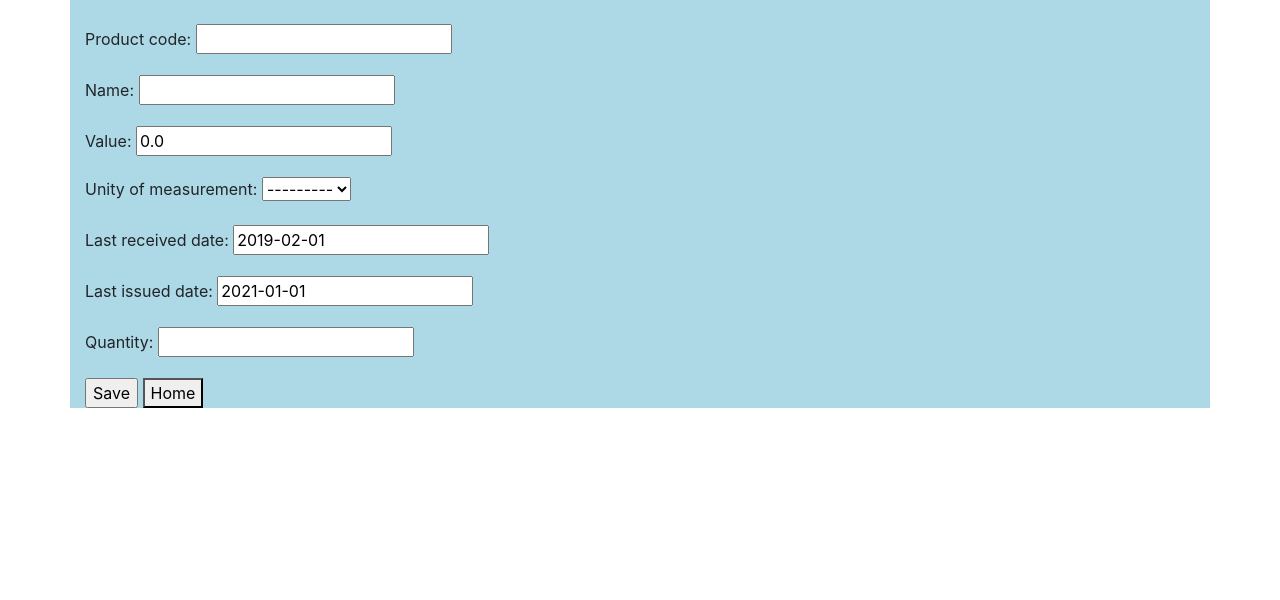
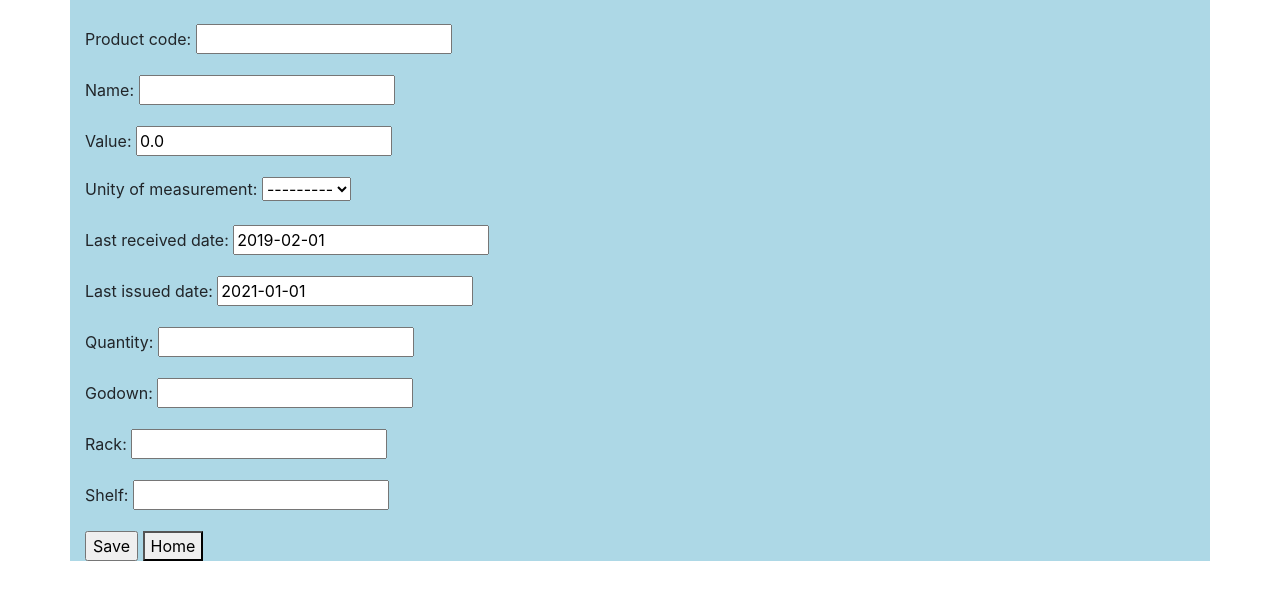
Before and after one commit to Hashbytestech/IREL_Barcoding, a Django app: page /postproduct/ in a window 1280 px wide. Shown: the top 600 px of the page. Run offline with Django 3.2, Linux system fonts and the light colour scheme; parts of the project's set-up code (start-up, migrations or seed data) failed here and were passed over; some libraries are stand-ins or nearby versions.

Commit message:
addded some extra files

```diff
--- a/IREL/barcodeapp/forms.py
+++ b/IREL/barcodeapp/forms.py
@@ -11,7 +11,7 @@ class StockForm(ModelForm):
 class ProductForm(ModelForm):
     class Meta:
         model=Product
-        fields=['product_code','name','value','unity_of_measurement','last_received_date','last_issued_date','quantity']
+        fields=['product_code','name','value','unity_of_measurement','last_received_date','last_issued_date','quantity','godown','rack','shelf']
 
 class ShelfstickerForm(ModelForm):
     class Meta:
--- a/IREL/barcodeapp/models.py
+++ b/IREL/barcodeapp/models.py
@@ -93,6 +93,9 @@ class Product(models.Model):
     last_received_date = models.DateField(default=datetime.date.today,blank=True,null=True)
     last_issued_date = models.DateField(default=return_date_time(),blank=True,null=True)
     quantity=models.IntegerField()
+    godown=models.CharField(max_length=50)
+    rack=models.CharField(max_length=50)
+    shelf=models.CharField(max_length=50)
 
 
     def __str__(self):
--- a/IREL/barcodeapp/templates/barcodeapp/productlist.html
+++ b/IREL/barcodeapp/templates/barcodeapp/productlist.html
@@ -15,6 +15,9 @@
     <th>Last Received Date</th>
     <th>Last Issued Date</th>
     <th>Quantity</th>
+    <th>Godown</th>
+    <th>Rack</th>
+    <th>Shelf</th>
   </tr>
   {% for i in product %}
   <tr>
@@ -27,6 +30,9 @@
     <td>{{i.last_received_date}}</td>
     <td>{{i.last_issued_date}}</td>
     <td>{{i.quantity}}</td>
+    <td>{{i.godown}}</td>
+    <td>{{i.rack}}</td>
+    <td>{{i.shelf}}</td>
   </tr>
   {% endfor %}
 </table>
--- a/db_design(1).txt
+++ /dev/null
@@ -1,5 +0,0 @@
-# Packages to be installed
-python==2.7.15
-django==1.10
-mysql-python
-mysqlclient
```
Also changed, not shown: IREL/barcodeapp/migrations/0009_auto_20190121_1310.py (added), IREL/barcodeapp/migrations/0010_auto_20190121_1317.py (added), 1 other file.
